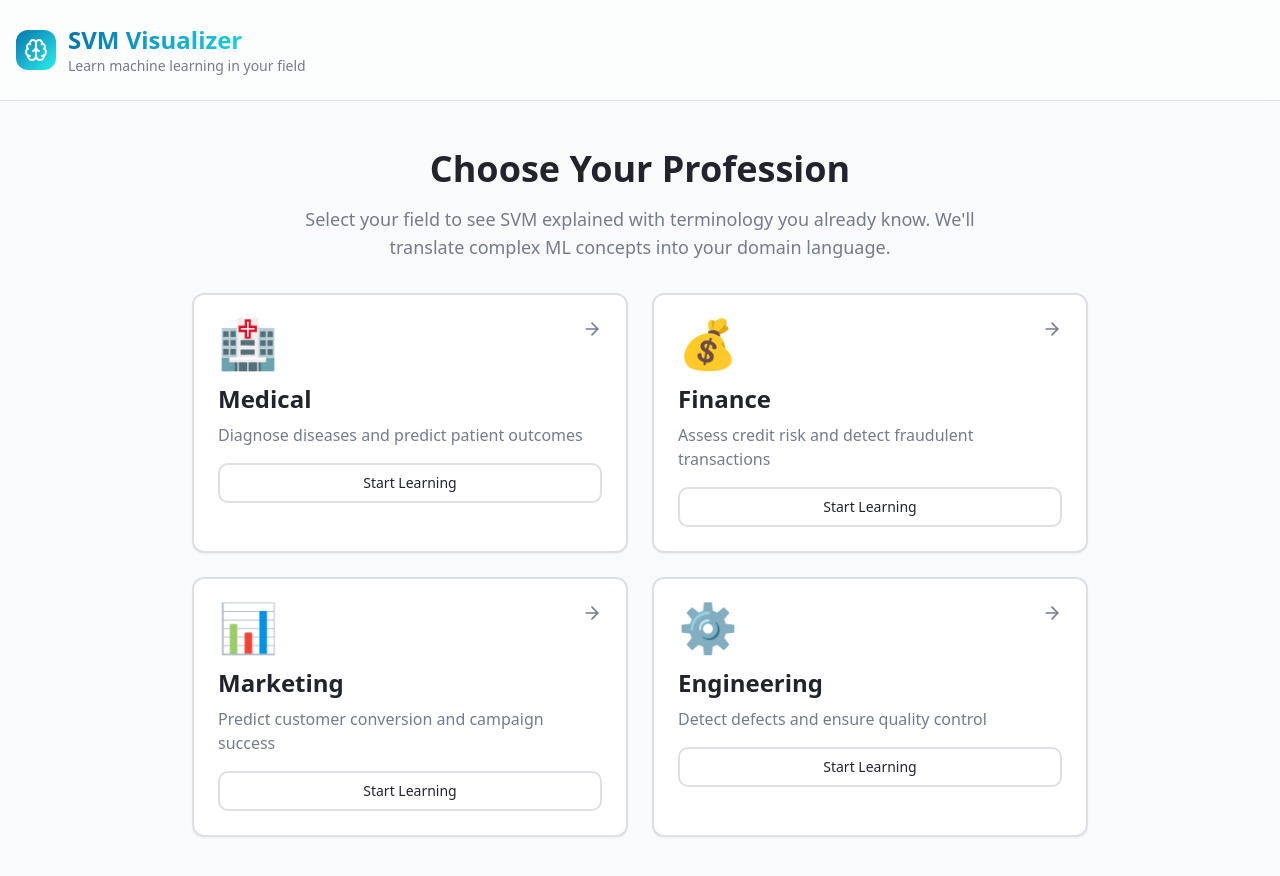
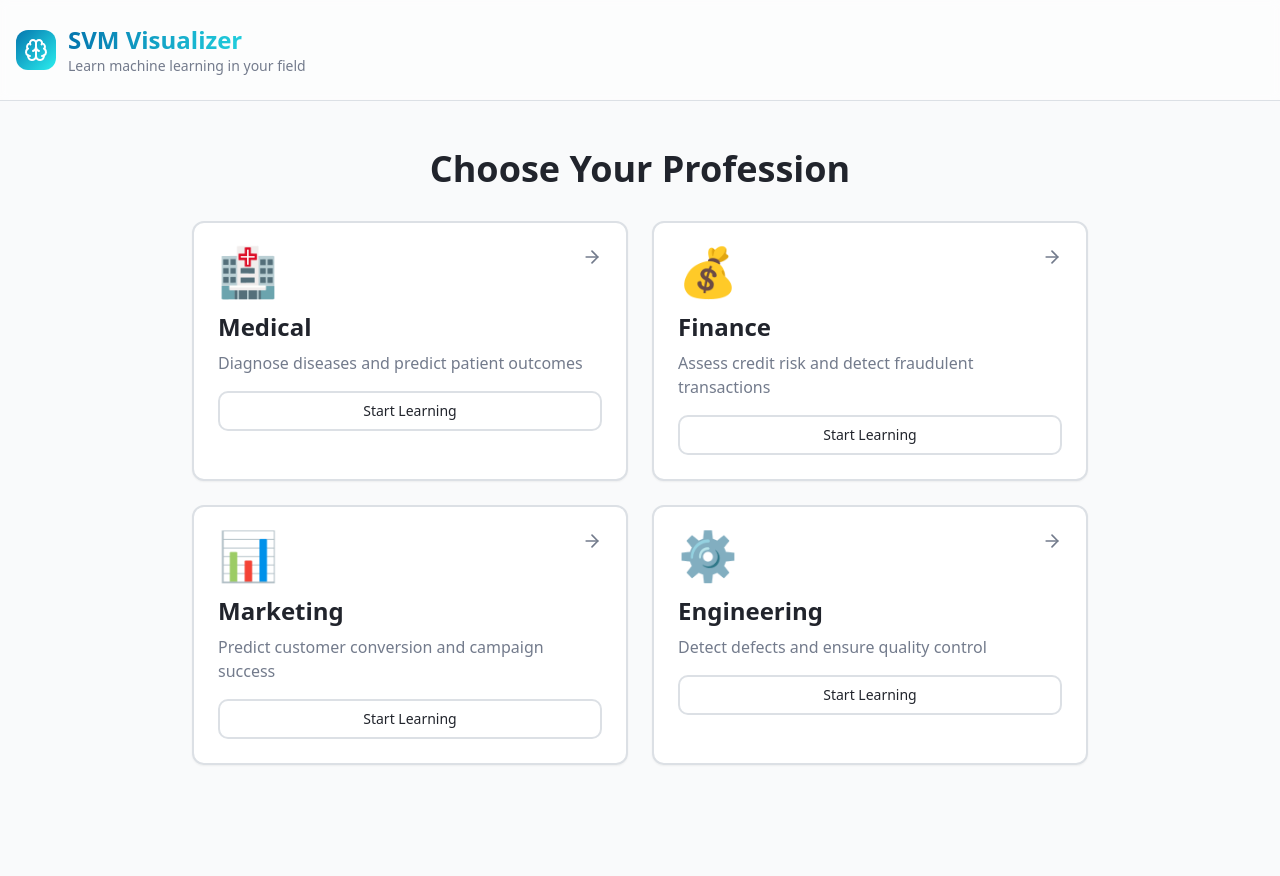
Before and after one commit to surajranjankr/svm-explorer, a React (Vite) app: page / in a window 1280 px wide. Shown: the top 876 px of the page. After the commit the page ends 813 px from the top, so only its background shows below. Built offline with nearby package versions, Linux system fonts and the light colour scheme; the HTML template or start-up script is replaced by a standard one.

Commit message:
Remove descriptive text from UI
Remove introductory paragraphs from ProfessionSelect and DatasetSelect pages as requested by the user.

```diff
--- a/src/pages/DatasetSelect.tsx
+++ b/src/pages/DatasetSelect.tsx
@@ -66,10 +66,6 @@ const DatasetSelect = () => {
         <div className="max-w-5xl mx-auto space-y-8">
           <div className="text-center space-y-4">
             <h2 className="text-3xl font-bold no-underline">Understanding Margin Types</h2>
-            <p className="text-lg text-muted-foreground max-w-2xl mx-auto">
-              Different real-world scenarios require different approaches. Start simple and progress
-              to more complex patterns.
-            </p>
           </div>
 
           <div className="grid md:grid-cols-3 gap-6">
--- a/src/pages/ProfessionSelect.tsx
+++ b/src/pages/ProfessionSelect.tsx
@@ -36,10 +36,6 @@ const ProfessionSelect = () => {
         <div className="max-w-4xl mx-auto space-y-8">
           <div className="text-center space-y-4">
             <h2 className="text-4xl font-bold no-underline">Choose Your Profession</h2>
-            <p className="text-lg text-muted-foreground max-w-2xl mx-auto">
-              Select your field to see SVM explained with terminology you already know.
-              We'll translate complex ML concepts into your domain language.
-            </p>
           </div>
 
           <div className="grid md:grid-cols-2 gap-6">
```
